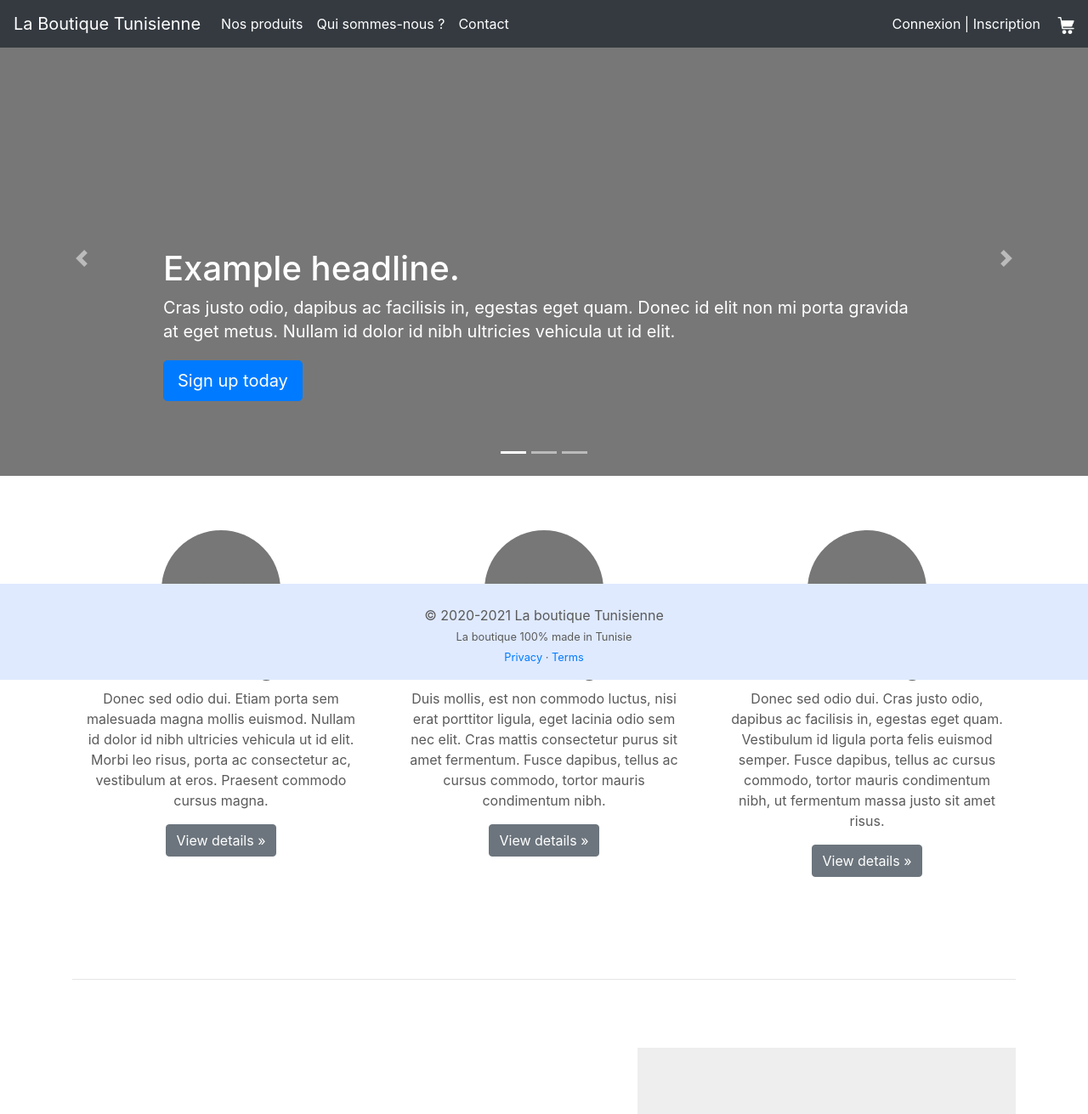
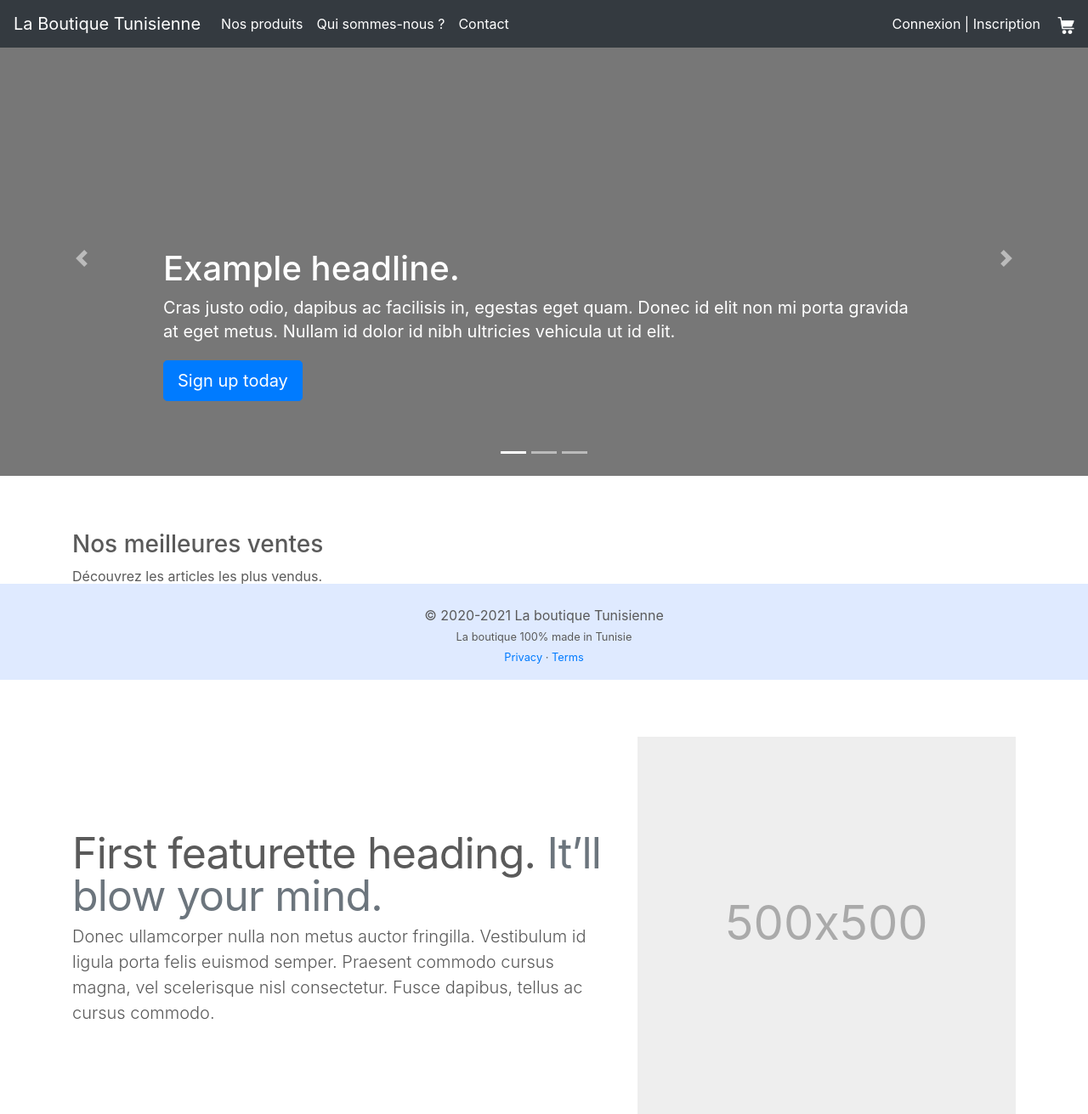
Before and after one commit to wa2l-99/e-commerce, a Symfony app: template templates/home/index.html.twig in a window 1280 px wide. Shown: the top 1311 px of the page at 85% size. Run offline with Twig, Linux system fonts and the light colour scheme; the template is opened without the code that fills it, so the values that code supplies are empty; some libraries are stand-ins or nearby versions.

Commit message:
Chore: Mettre des produits à la une pour les afficher sur la homepage

```diff
--- a/src/Controller/Admin/ProductCrudController.php
+++ b/src/Controller/Admin/ProductCrudController.php
@@ -32,7 +32,7 @@ class ProductCrudController extends AbstractCrudController
                 ->setRequired(false),
             TextField::new('subtitle'),
             TextareaField::new('description'),
-            //BooleanField::new('isBest'),
+            BooleanField::new('isBset'),
             MoneyField::new('price')->setCurrency('TND'),
             AssociationField::new('category')
         ];
--- a/templates/account/index.html.twig
+++ b/templates/account/index.html.twig
@@ -8,8 +8,7 @@
     Bienvenue {{ app.user.firstname }} dans votre compte.<br/>
     C'est dans cet espace que vous allez pouvoir gérer toutes vos informations personnelles.
     <hr>
-    <a href="{{ path('account_password') }}">Modifier mon mot de passe</a>
-    <a href="{{ path('account_address') }}">Gérer Mes Addresses </a>
-    - Mes commandes
+    <a href="{{ path('account_password') }}">- Modifier mon mot de passe</a><br>
+    <a href="{{ path('account_address') }}">- Gérer Mes Addresses </a>
 
 {% endblock %}
--- a/templates/home/index.html.twig
+++ b/templates/home/index.html.twig
@@ -3,26 +3,16 @@
 
 {% block content %}
 <!-- Three columns of text below the carousel -->
+        <h3>Nos meilleures ventes</h3>
+        <p>Découvrez les articles les plus vendus.</p>
         <div class="row">
-            <div class="col-lg-4">
-                <svg class="bd-placeholder-img rounded-circle" width="140" height="140" xmlns="http://www.w3.org/2000/svg" preserveAspectRatio="xMidYMid slice" focusable="false" role="img" aria-label="Placeholder: 140x140"><title>Placeholder</title><rect width="100%" height="100%" fill="#777"/><text x="50%" y="50%" fill="#777" dy=".3em">140x140</text></svg>
-                <h2>Heading</h2>
-                <p>Donec sed odio dui. Etiam porta sem malesuada magna mollis euismod. Nullam id dolor id nibh ultricies vehicula ut id elit. Morbi leo risus, porta ac consectetur ac, vestibulum at eros. Praesent commodo cursus magna.</p>
-                <p><a class="btn btn-secondary" href="#" role="button">View details &raquo;</a></p>
-            </div><!-- /.col-lg-4 -->
-            <div class="col-lg-4">
-                <svg class="bd-placeholder-img rounded-circle" width="140" height="140" xmlns="http://www.w3.org/2000/svg" preserveAspectRatio="xMidYMid slice" focusable="false" role="img" aria-label="Placeholder: 140x140"><title>Placeholder</title><rect width="100%" height="100%" fill="#777"/><text x="50%" y="50%" fill="#777" dy=".3em">140x140</text></svg>
-                <h2>Heading</h2>
-                <p>Duis mollis, est non commodo luctus, nisi erat porttitor ligula, eget lacinia odio sem nec elit. Cras mattis consectetur purus sit amet fermentum. Fusce dapibus, tellus ac cursus commodo, tortor mauris condimentum nibh.</p>
-                <p><a class="btn btn-secondary" href="#" role="button">View details &raquo;</a></p>
-            </div><!-- /.col-lg-4 -->
-            <div class="col-lg-4">
-                <svg class="bd-placeholder-img rounded-circle" width="140" height="140" xmlns="http://www.w3.org/2000/svg" preserveAspectRatio="xMidYMid slice" focusable="false" role="img" aria-label="Placeholder: 140x140"><title>Placeholder</title><rect width="100%" height="100%" fill="#777"/><text x="50%" y="50%" fill="#777" dy=".3em">140x140</text></svg>
-                <h2>Heading</h2>
-                <p>Donec sed odio dui. Cras justo odio, dapibus ac facilisis in, egestas eget quam. Vestibulum id ligula porta felis euismod semper. Fusce dapibus, tellus ac cursus commodo, tortor mauris condimentum nibh, ut fermentum massa justo sit amet risus.</p>
-                <p><a class="btn btn-secondary" href="#" role="button">View details &raquo;</a></p>
-            </div><!-- /.col-lg-4 -->
+            {% for product in products %}
+                <div class="col-md-3">
+                    {% include 'product/single_product.html.twig' %}
+                </div>
+            {% endfor %}
         </div><!-- /.row -->
+
 
 
         <!-- START THE FEATURETTES -->
--- a/templates/product/index.html.twig
+++ b/templates/product/index.html.twig
@@ -15,12 +15,8 @@
                 {% for product in products %}
                     <div class="col-md-4">
                         <div class="product-item text-center">
-                            <a href="{{ path('product', { 'slug' : product.slug }) }}"><img src="/uploads/{{ product.illustration }}" alt="{{ product.name }}" class="img-fluid"></a>
-                            <h5>{{ product.name }}</h5>
-                            <span class="product-subtitle">{{ product.subtitle }}</span>
-                            <span class="product-price">{{ (product.price / 100)|number_format(2, ',', '.') }} TND</span>
+                            {% include 'product/single_product.html.twig' %}
                         </div>
-
                     </div>
                 {% endfor %}
             </div>
--- /dev/null
+++ b/templates/product/single_product.html.twig
@@ -0,0 +1,6 @@
+<div class="product-item text-center">
+    <a href="{{ path('product', { 'slug' : product.slug }) }}"><img src="/uploads/{{ product.illustration }}" alt="{{ product.name }}" class="img-fluid"></a>
+    <h5>{{ product.name }}</h5>
+    <span class="product-subtitle">{{ product.subtitle }}</span>
+    <span class="product-price">{{ (product.price / 100)|number_format(2, ',', '.') }} TND</span>
+</div>
```
Also changed, not shown: migrations/Version20210111113645.php (added, +31 -0 lines), src/Controller/HomeController.php (+16 -1 lines), src/Entity/Product.php (+17 -0 lines), public/uploads/a30f4b8d066a38eb5c5181be6c5c77cbb8eafb77.jpg (added), public/uploads/e82b78276d7723f44136a866c2ea0c71a37dce33.jpg (added).
